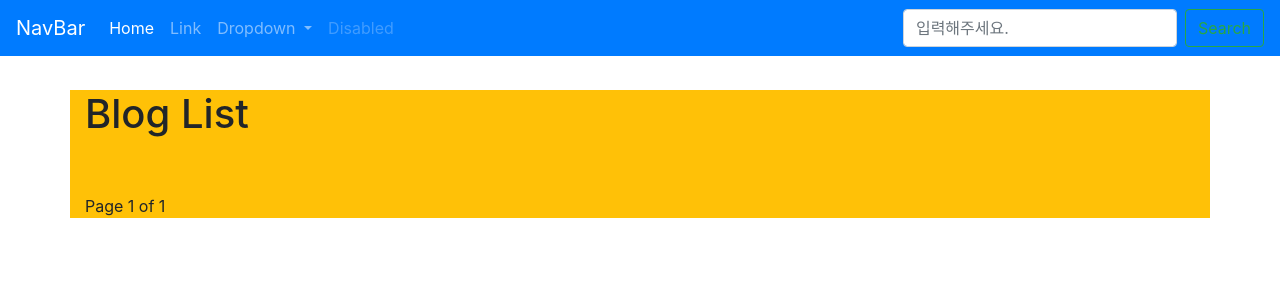
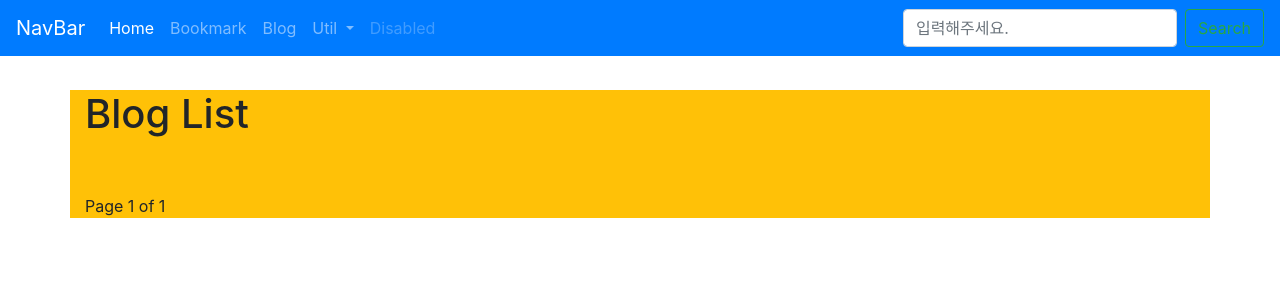
Before and after one commit to 98Taek/djangoProject, a Django app: page /blog/ in a window 1280 px wide. Shown: the top 300 px of the page. Run offline with Django 4.2, Linux system fonts and the light colour scheme; data that the repository does not hold is empty; some libraries are stand-ins or nearby versions.

Commit message:
GNB 링크 연결

```diff
--- a/blog/views.py
+++ b/blog/views.py
@@ -81,7 +81,8 @@ class SearchFormView(FormView):
 
     def form_valid(self, form):
         searchWord = form.cleaned_data['search_word']
-        post_list = Post.objects.filter(Q(title__icontains=searchWord) | Q(description__icontains=searchWord) | Q(content__icontains=searchWord)).distinct()
+        post_list = Post.objects.filter(Q(title__icontains=searchWord) | Q(description__icontains=searchWord) | Q(
+            content__icontains=searchWord)).distinct()
 
         context = {}
         context['form'] = form
--- a/templates/base.html
+++ b/templates/base.html
@@ -22,22 +22,25 @@
     <div class="collapse navbar-collapse" id="navbarSupportedContent">
         <ul class="navbar-nav mr-auto">
             <li class="nav-item active">
-                <a href="#" class="nav-link">
+                <a href="{% url 'home' %}" class="nav-link">
                     Home <span class="sr-only">current</span>
                 </a>
             </li>
             <li class="nav-item">
-                <a href="#" class="nav-link">Link</a>
+                <a href="{% url 'index' %}" class="nav-link">Bookmark</a>
+            </li>
+            <li class="nav-item">
+                <a href="{% url 'blog:index' %}" class="nav-link">Blog</a>
             </li>
             <li class="nav-item dropdown">
                 <a href="#" class="nav-link dropdown-toggle" id="navbarDropdown" role="button" data-toggle="dropdown">
-                    Dropdown
+                    Util
                 </a>
                 <div class="dropdown-menu">
-                    <a href="#" class="dropdown-item">Action</a>
-                    <a href="#" class="dropdown-item">Another Action</a>
+                    <a href="{% url 'admin:index' %}" class="dropdown-item" target="_blank">Admin</a>
                     <div class="dropdown-divider"></div>
-                    <a href="#" class="dropdown-item">Something else here</a>
+                    <a href="{% url 'blog:post_archive' %}" class="dropdown-item">Archive</a>
+                    <a href="{% url 'blog:search' %}" class="dropdown-item">Search</a>
                 </div>
             </li>
             <li class="nav-item">
```
